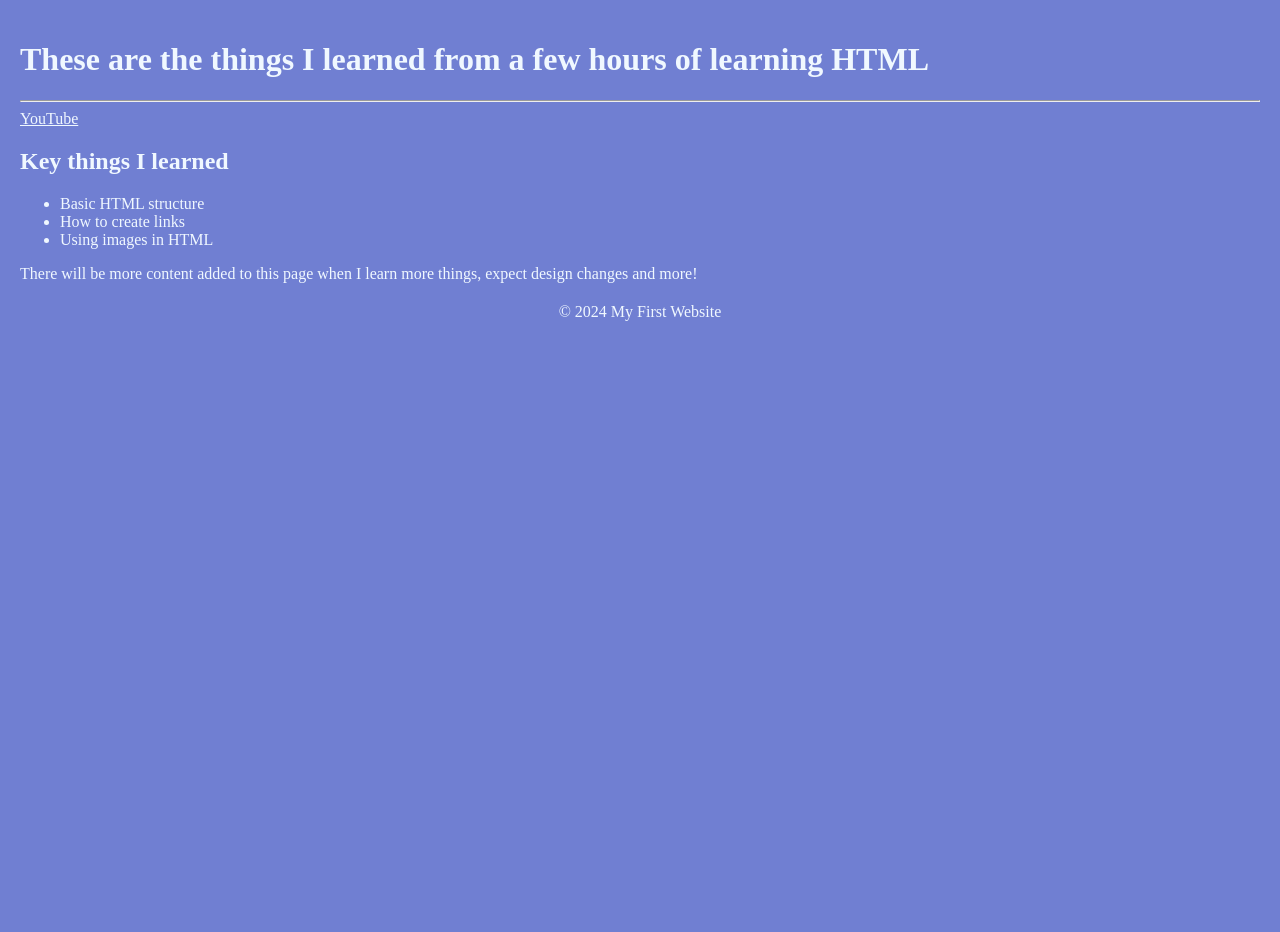
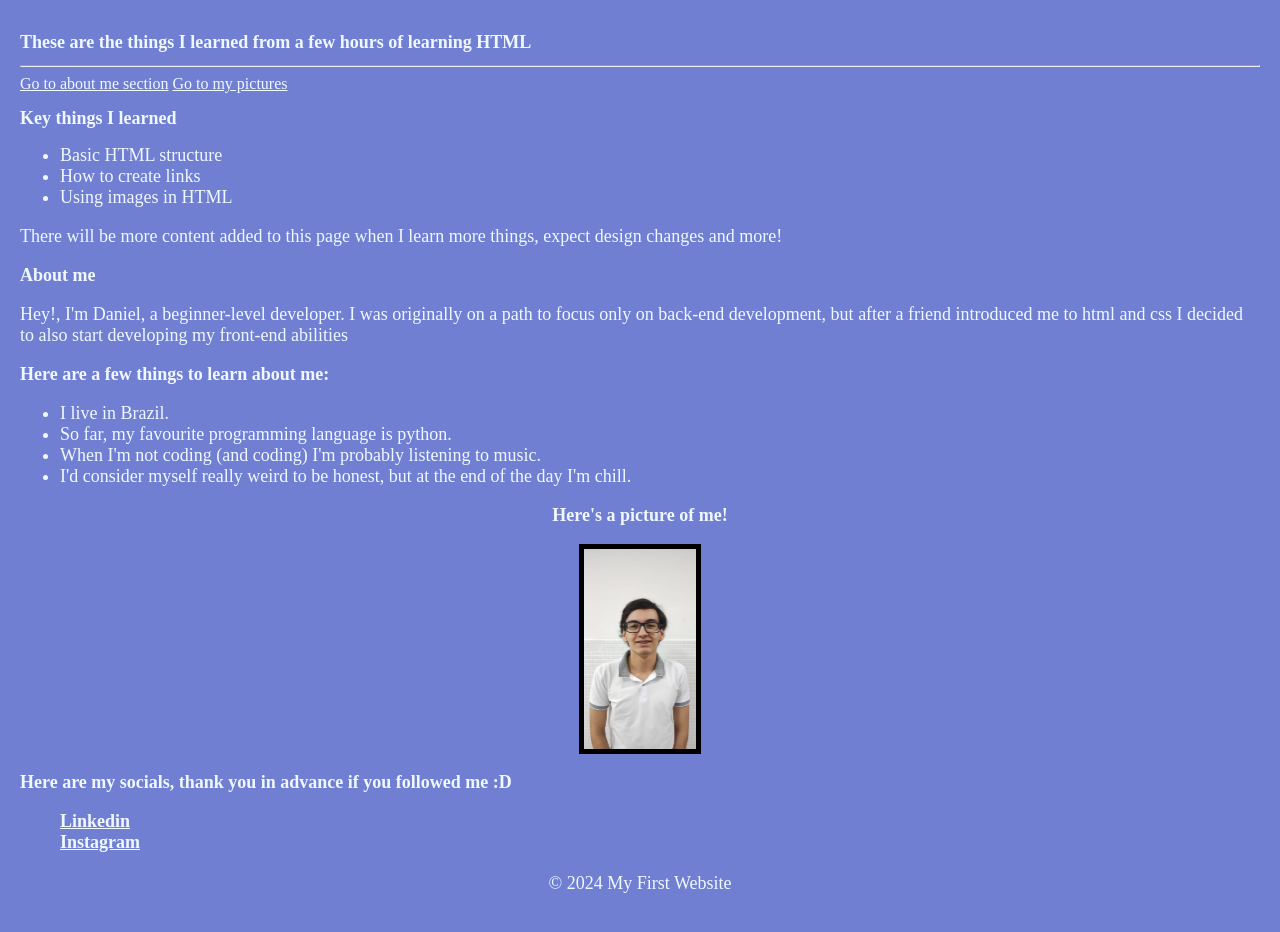
Before and after one commit to DanielAGaiSil/front_rep, a plain HTML site: page html projects/page2.html in a window 1280 px wide. Before the commit the page ends 800 px from the top, so only its background shows below. Drawn offline with Linux system fonts and the light colour scheme.

Commit message:
Adjustments.

```diff
--- a/html projects/page2.html
+++ b/html projects/page2.html
@@ -5,14 +5,19 @@
 <head>
     <meta charset="UTF-8">
     <meta name="viewport" content="width=device-width, initial-scale=1.0">
-    <title>This is an extension of my first website</title>
+    <title>Second Page</title>
     <link rel="stylesheet" href="styles.css">
 </head>
 
 <body>
     <h1>These are the things I learned from a few hours of learning HTML</h1>
     <hr>
-    <a href="https://www.youtube.com" target="_blank" title="This takes you to YouTube">YouTube</a>
+
+    <nav>
+    <a href="#about-me"> Go to about me section</a>
+    <a href="#display"> Go to my pictures</a>
+    </nav>
+
     <h2><strong>Key things I learned</strong></h2>
 <ul>
     <li>Basic HTML structure</li>
@@ -22,9 +27,38 @@
 
 <p>There will be more content added to this page when I learn more things, expect design changes and more!</p>
 
-    <footer>
-        <p>&copy; 2024 My First Website</p>
-    </footer>
+<h2 id="about-me">
+    <strong>About me</strong>
+</h2>
+
+<p> Hey!, I'm Daniel, a beginner-level developer. I was originally on a path to focus only on back-end development, but after a friend introduced me to html and css I decided to also start developing my front-end abilities</p>
+<p><strong>Here are a few things to learn about me:</strong></p>
+<ul>
+    <li>I live in Brazil.</li>
+    <li>So far, my favourite programming language is python.</li>
+    <li>When I'm not coding (and coding) I'm probably listening to music.</li>
+    <li>I'd consider myself really weird to be honest, but at the end of the day I'm chill.</li>
+</ul>
+
+<section class="display" id="display">
+    <h3><strong><center>Here's a picture of me!</center></strong></h3>
+
+<div class="image-container">
+    <img src="/html projects/images/Daniel.jpg" alt="A picture of me, Daniel" title="My picture!">
+</div>
+</section>
+
+<h3>Here are my socials, thank you in advance if you followed me :D
+    <ul>
+    <a href="https://www.linkedin.com/in/daniel-angelus/">Linkedin</a>
+    <br>
+    <a href="https://www.instagram.com/danielgaisilva19/">Instagram</a>
+    </ul>
+</h3>
+
+<footer>
+    <p>&copy; 2024 My First Website</p>
+</footer>
 </body>
 
 </html>
--- a/html projects/styles.css
+++ b/html projects/styles.css
@@ -3,10 +3,12 @@ body{
     background-color: #5d6ecce0;
     margin: 0;
     padding: 20px;
+    ;
 }
 
 h1, h2, h3 {
     color: aliceblue;
+    font-size: large;
 }
 
 a{
@@ -30,7 +32,17 @@ footer{
 
 p{
     color: aliceblue;
+    font-size: large;
 }
 li{
     color: aliceblue;
+    font-size: large;
 }
+.image-container{
+    display: flex;
+    justify-content: center;
+    align-items: center;
+}
+.display{
+    font-size: large;
+}
```
Also changed, not shown: html projects/images/Daniel.jpg (added).
